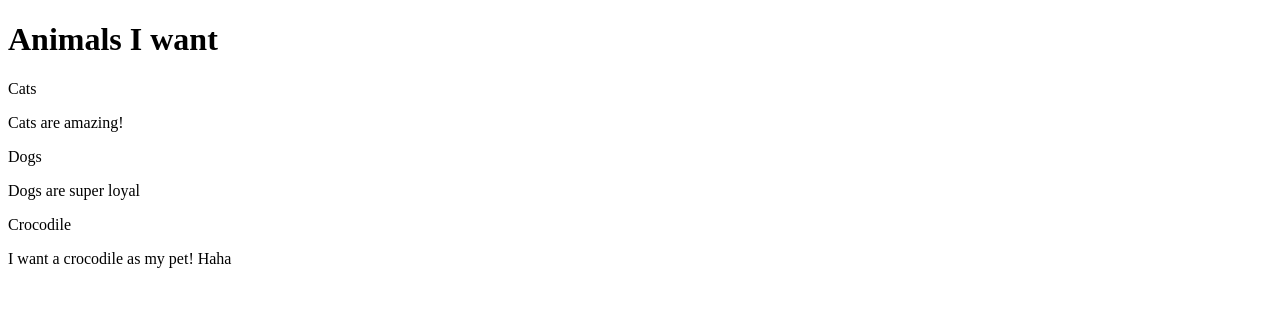
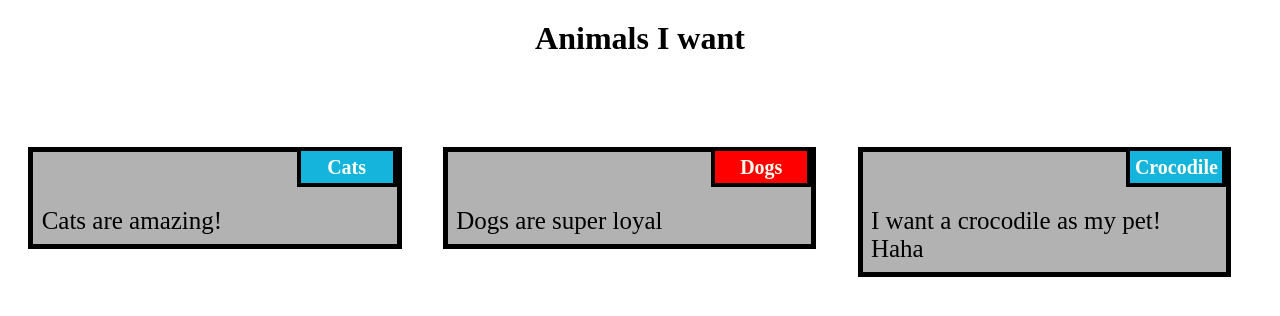
Before and after one commit to sanjanapushkar/mod2-sol, a plain HTML site: page index.html in a window 1280 px wide. Drawn offline with Linux system fonts and the light colour scheme.

Commit message:
Update index.html

```diff
--- a/index.html
+++ b/index.html
@@ -5,7 +5,7 @@
 
     <meta name="viewport" content="width=device-width, initial-scale=1.0">
     <title>Responsive pages!</title>
-    <link rel="stylesheet" type="text/css" href="stylesheets.css">
+    <link rel="stylesheet" type="text/css" href="stylesheets1.css">
 </head>
 <body>
     <h1 class="text-center">Animals I want</h1>
```
